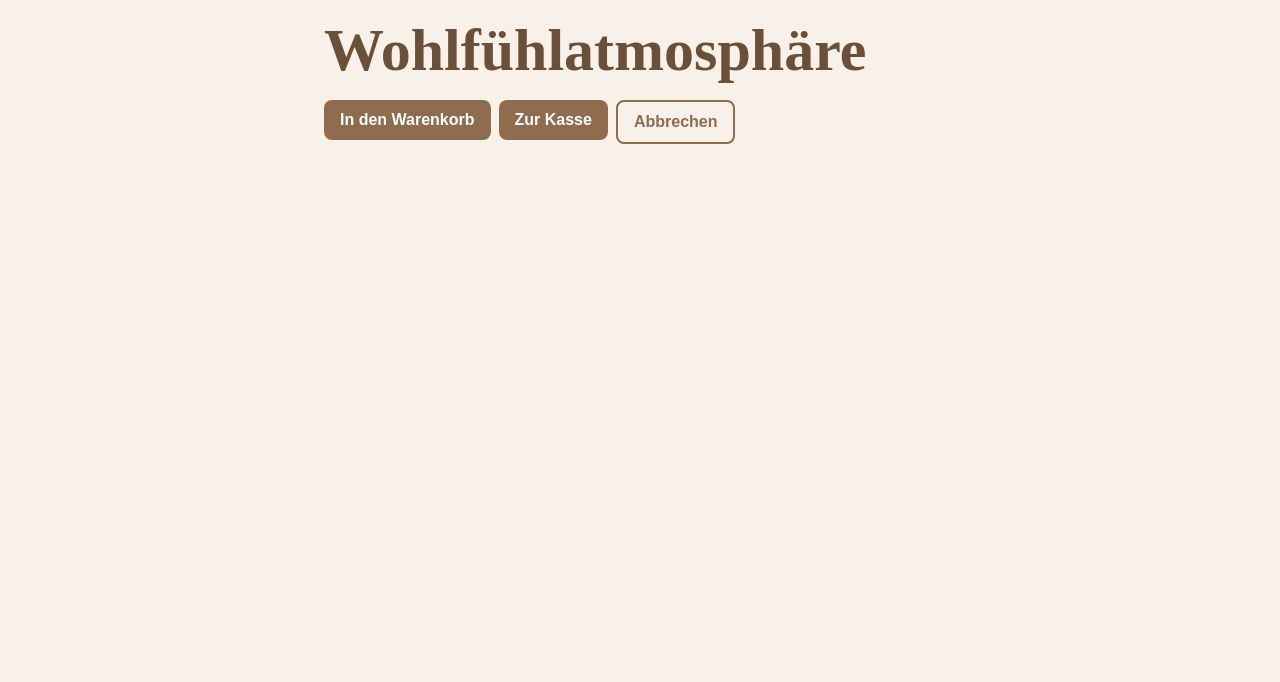
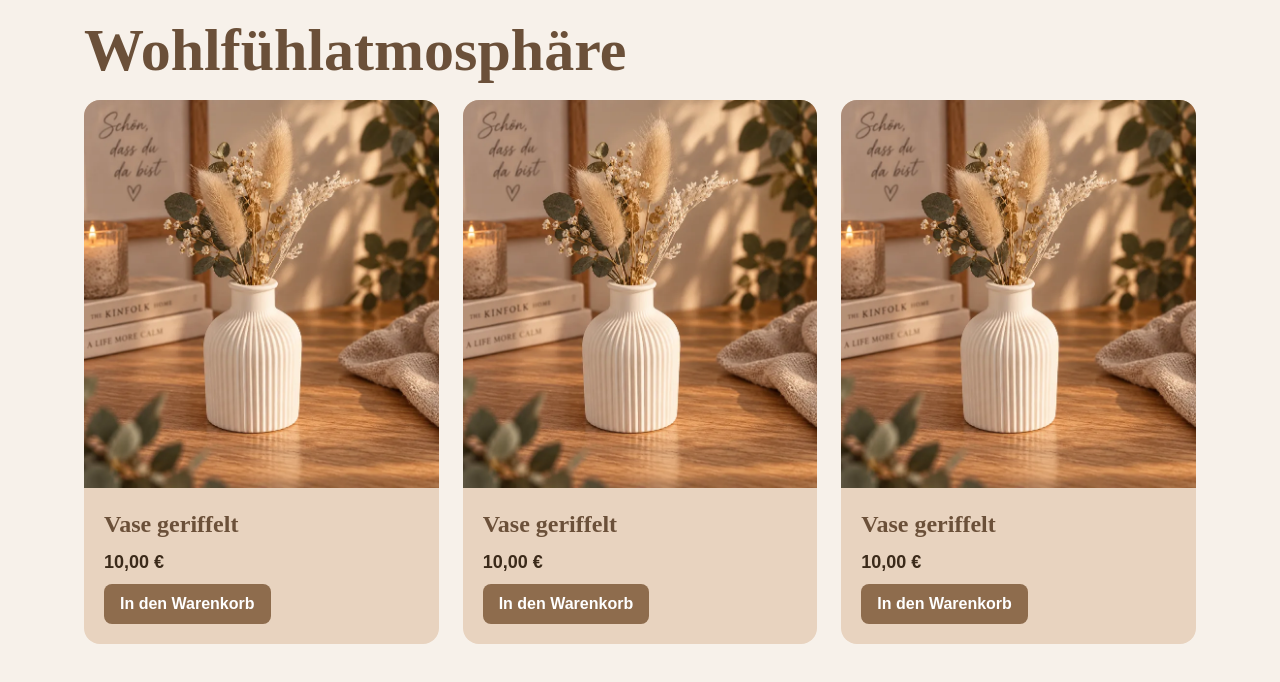
Before and after one commit to maximilianbese/E-Commerce-Shop, an Angular app in the folder client/: page / in a window 1280 px wide. Shown: the top 682 px of the page. Built offline with nearby package versions, Linux system fonts and the light colour scheme.

Commit message:
feat: add product card component with image and pricing, update app layout for product display

```diff
--- a/client/src/app/app.html
+++ b/client/src/app/app.html
@@ -1,9 +1,9 @@
-<main class="p-5 max-w-2xl mx-auto">
+<main class="p-5 max-w-6xl mx-auto">
   <h1 class="text-6xl font-heading text-brand-dark font-semibold">Wohlfühlatmosphäre</h1>
 
-  <div class="flex gap-2 mt-5 flex-wrap">
-    <app-button>In den Warenkorb</app-button>
-    <app-button>Zur Kasse</app-button>
-    <app-button variant="secondary">Abbrechen</app-button>
+  <div class="grid grid-cols-1 sm:grid-cols-2 lg:grid-cols-3 gap-6 py-5">
+    <app-product-card />
+    <app-product-card />
+    <app-product-card />
   </div>
 </main>
--- a/client/src/app/app.ts
+++ b/client/src/app/app.ts
@@ -1,9 +1,10 @@
 import { Component, signal } from '@angular/core';
 import { RouterOutlet } from '@angular/router';
 import { Button } from './shared/ui/button/button';
+import { ProductCard } from './features/shop/product-card/product-card';
 
 @Component({
-  imports: [RouterOutlet, Button],
+  imports: [RouterOutlet, Button, ProductCard],
   selector: 'app-root',
   styleUrl: './app.scss',
   templateUrl: './app.html',
--- /dev/null
+++ b/client/src/app/features/shop/product-card/product-card.html
@@ -0,0 +1,9 @@
+<article class="bg-surface rounded-2xl overflow-hidden">
+  <img src="/images/products/vase-geriffelt.webp" alt="Geriffelte Vase" />
+
+  <div class="p-5 flex flex-col gap-2">
+    <h2 class="text-2xl font-heading text-brand-dark font-semibold">Vase geriffelt</h2>
+    <p class="font-semibold text-lg">10,00 €</p>
+    <app-button>In den Warenkorb</app-button>
+  </div>
+</article>
```
Also changed, not shown: client/src/app/features/shop/product-card/product-card.ts (added, +10 -0 lines), client/public/images/products/vase-geriffelt.webp (added), client/src/app/features/shop/product-card/product-card.scss (added), 1 other file (tests, documents, lock files or other folders).
